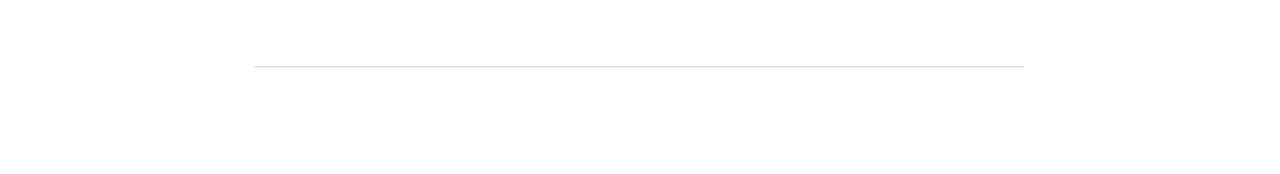
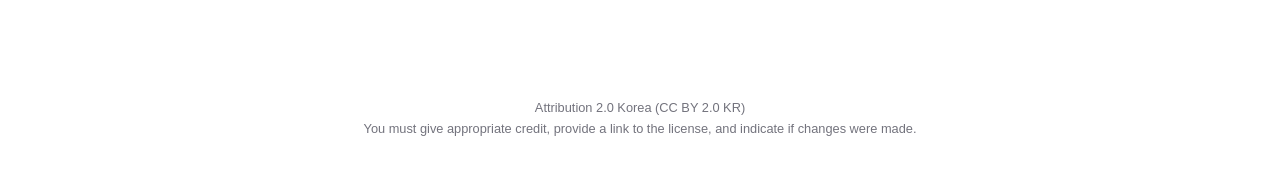
Before and after one commit to sanoopark/sanoo.dev, a Next.js app: page / in a window 1280 px wide. Shown: the part 1534-1708 px from the top of the page. Built offline with nearby package versions, Linux system fonts and the light colour scheme.

Commit message:
Feat: Footer 추가

```diff
--- a/components/Layout/Layout.tsx
+++ b/components/Layout/Layout.tsx
@@ -5,6 +5,9 @@ import Header from '../Header';
 export const siteTitle = 'Next.js Sample Website';
 
 export default function Layout({children}) {
+  const footerContent =
+    'Attribution 2.0 Korea (CC BY 2.0 KR) \n You must give appropriate credit, provide a link to the license, and indicate if changes were made.';
+
   return (
     <>
       <Head>
@@ -16,7 +19,7 @@ export default function Layout({children}) {
       </Head>
       <Header />
       <Container>{children}</Container>
-      <Separator />
+      <Footer>{footerContent}</Footer>
     </>
   );
 }
@@ -31,14 +34,11 @@ const Container = styled.div`
   }
 `;
 
-const Separator = styled.hr`
-  width: 100%;
-  max-width: 46rem;
-  margin: 4rem auto;
+const Footer = styled.div`
+  margin: 1.5rem auto 0 auto;
+  text-align: center;
+  font-size: 0.8rem;
+  line-height: 1.3rem;
+  white-space: pre-line;
   color: ${({theme}) => theme.colors.muted};
-  opacity: 40%;
-
-  @media (min-width: 1024px) {
-    max-width: 48rem;
-  }
 `;
--- a/pages/index.tsx
+++ b/pages/index.tsx
@@ -116,6 +116,7 @@ const ArticlesWrapper = styled.div`
   display: grid;
   grid-template-columns: repeat(1, minmax(0, 1fr));
   gap: 3rem 1.5rem;
+  margin-bottom: 6rem;
 
   @media (min-width: 1024px) {
     grid-template-columns: repeat(2, minmax(0, 1fr));
```
Also changed, not shown: pages/posts/[id].tsx (+14 -1 lines).
